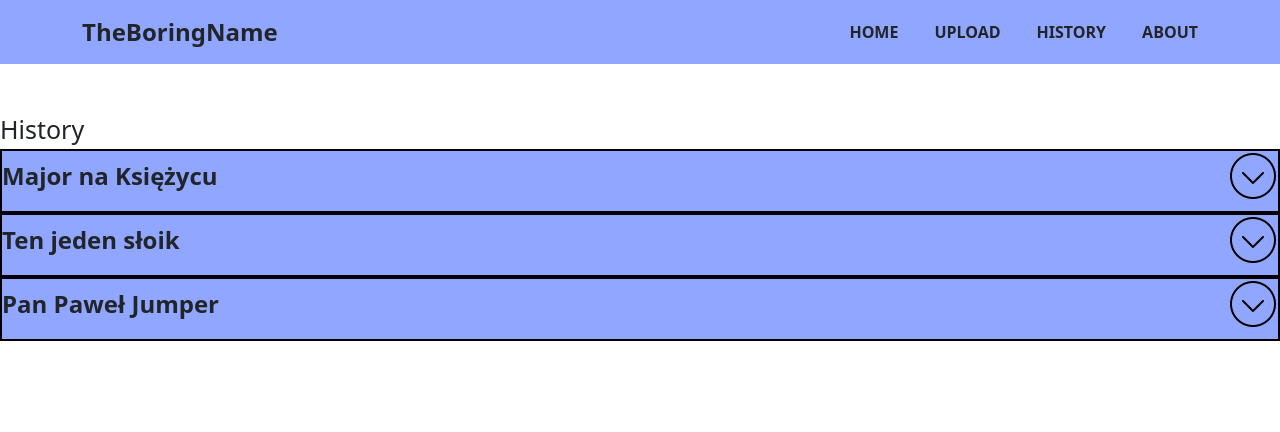
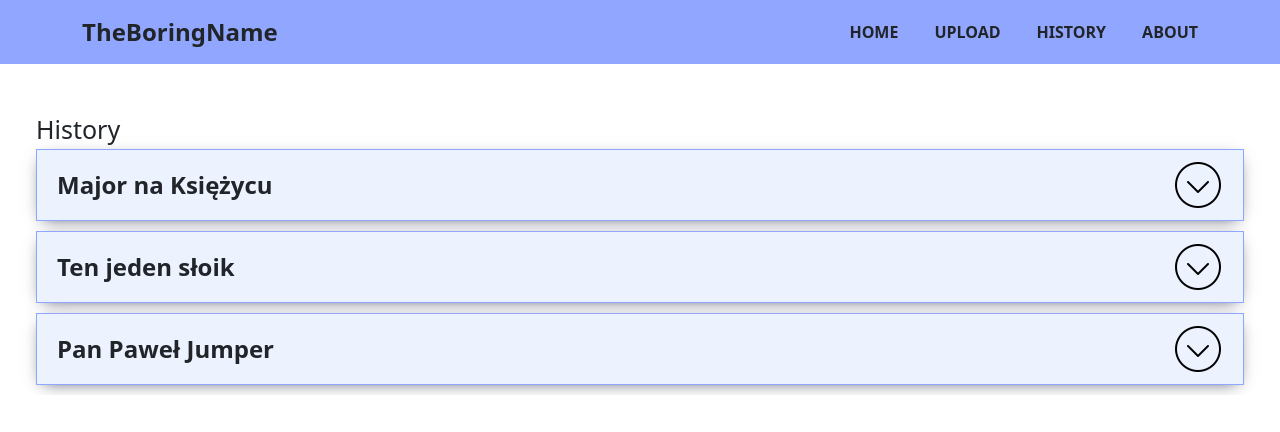
Before and after one commit to TheBoringName/frontend-module, a React (Vite) app: page /history in a window 1280 px wide. Shown: the top 432 px of the page. Built offline with nearby package versions, Linux system fonts and the light colour scheme.

Commit message:
history page css

```diff
--- a/src/components/history/SingleEntry.jsx
+++ b/src/components/history/SingleEntry.jsx
@@ -1,38 +1,36 @@
-import styles from './SingleEntry.module.css'
-import arrow from '../../../public/dropdown.png'
-import arrowUp from '../../../public/dropup.png'
+import styles from './SingleEntry.module.css';
+import arrow from '../../../public/dropdown.png';
+import arrowUp from '../../../public/dropup.png';
 import { useState } from 'react';
 
-const SingleEntry = ({object, status}) => {
+const SingleEntry = ({ object, status }) => {
   const [isExtended, setIsExtended] = useState(false);
-    function dropDown(){
-        setIsExtended((prevValue)=>!prevValue);
+  function dropDown() {
+    setIsExtended((prevValue) => !prevValue);
   }
-    return(
-        <>
-        <div className={styles.main}>
-
-            <p className={styles.title}>
-                {object.video_id}
+  return (
+    <aside>
+      <figure className={styles.main}>
+        <p className={styles.title}>{object.video_id}</p>
+        <p className={styles.arrow}>
+          <img
+            src={!isExtended ? arrow : arrowUp}
+            alt="scroll"
+            onClick={dropDown}
+          />
         </p>
-            <p className={styles.arrow}>
-                <img src={!isExtended? arrow: arrowUp} alt='scroll' onClick={dropDown}/>
-            </p>
-        </div>
-        {isExtended?
+      </figure>
+      {isExtended ? (
         <div className={styles.description}>
           {object.summary_text}
-            <p className={styles.date}>
-            {object.timestamp_generated}
-            </p>
+          <p className={styles.date}>{object.timestamp_generated}</p>
           <div className={styles.mood}>
-
             <p>{status.grade}</p>
             <p>{status.emoji}</p>
           </div>
-
-        </div>: null}
-        </>
-    )
-}
-export default SingleEntry
+        </div>
+      ) : null}
+    </aside>
+  );
+};
+export default SingleEntry;
--- a/src/components/history/SingleEntry.module.css
+++ b/src/components/history/SingleEntry.module.css
@@ -2,11 +2,14 @@
     display: flex;
     align-items: center;
     justify-content:space-between;
-    border: 2px solid black;
-    background-color: #91a7ff;
+    border: 1px solid #91a7ff;
+    background-color: #edf2ff;
+    box-shadow: 0px 4px 16px -7px rgba(66, 68, 90, 1);
+    padding: 1rem 2rem;
 }
 .arrow{
     margin-left: auto;
+    margin-bottom: 0;
 }
 .date{
     font-weight: 700;
@@ -14,8 +17,17 @@
 }
 .title{
     font-weight: 700;
-    font-size: x-large
+    font-size: 2.4rem;
+    margin-bottom: 0;
 }
+
+.description {
+    padding: 2rem;
+    font-size: 1.6rem;
+    border: 1px solid #91a7ff;
+    margin-bottom: 2rem;
+}
+
 .mood{
     display: flex;
     flex-direction: column;
--- a/src/pages/History/History.jsx
+++ b/src/pages/History/History.jsx
@@ -17,7 +17,7 @@ const History = () => {
       emoji: <SmileySad size={60} color='#e03131'/>,
     },
   ];
-  return <section className="fix-height">
+  return <section className="fix-height padding-sides">
     <h1>History</h1>
     {responses.map((object, index)=>(
       <SingleEntry object={object} status={status[object.summary_score]}key={index}/>
```
Lines whose indentation alone changed are shown as unchanged.
